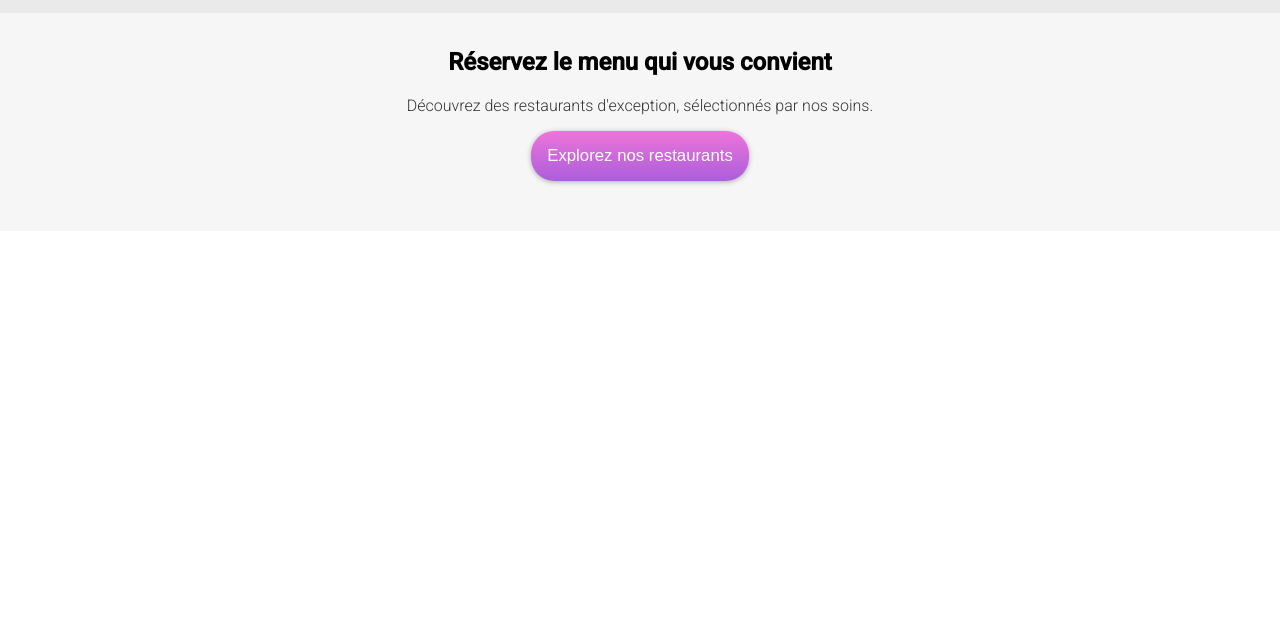
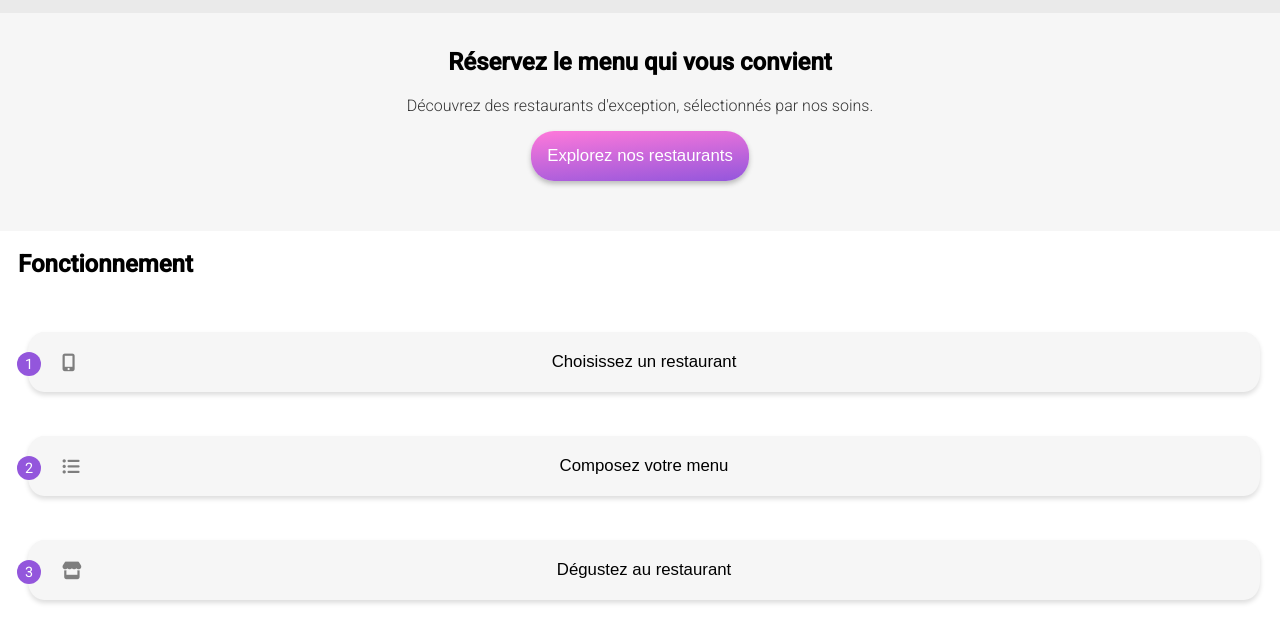
Before and after one commit to VTJ-Dumay-Pothuon/ValentinDumayPothuon_3_03082021, a plain HTML site: page index.html in a window 1280 px wide. Shown: the part 95-738 px from the top of the page. Drawn offline with Linux system fonts and the light colour scheme.

Commit message:
04082021-3 : nav structure mostly ready. Sass code factorized a bit, ongoing.

```diff
--- a/index.html
+++ b/index.html
@@ -25,7 +25,13 @@
                 <button class="welcome__btn">Explorez nos restaurants</button>
             </section>
             <nav>
-
+                <h1>Fonctionnement</h1>
+                <div class="nav__digit">1</div><i class="fas fa-mobile-alt"></i>
+                <button class="nav__btn" id="1-pick">Choisissez un restaurant</button>
+                <div class="nav__digit">2</div><i class="fas fa-list-ul"></i>
+                <button class="nav__btn" id="2-compose">Composez votre menu</button>
+                <div class="nav__digit">3</div><i class="fas fa-store"></i>
+                <button class="nav__btn" id="3-eat">Dégustez au restaurant</button>
             </nav>
             <section id="restaurants">
 
--- a/styles/styles.scss
+++ b/styles/styles.scss
@@ -1,6 +1,10 @@
 @import url('https://fonts.googleapis.com/css2?family=Roboto:wght@300;400;500&display=swap');
 
 %center {text-align: center;}
+
+@mixin block-shadow($color, $height: 3px){
+    box-shadow: 0px $height 5px $color;
+  }
 
 $grey: #353535;
 
@@ -15,7 +19,7 @@ header {
         @extend %center;
         position: relative;
         display: block;
-        box-shadow: 0px 0px 5px #aaa;
+        @include block-shadow(#aaa,0px);
         img {
             padding-top: 20px;
             padding-bottom: 5px;
@@ -47,9 +51,9 @@ aside {
     p {color: $grey;}
     h1 {margin-top: -15px;}
     .welcome__btn {
-        background: rgb(171,94,219);
-        background: linear-gradient(0deg, rgba(171,94,219,1) 0%, rgba(238,116,218,1) 100%);
-        box-shadow: 0px 1px 5px #aaa;
+        background-color: rgb(147,86,220);
+        background: linear-gradient(355deg, rgba(147,86,220,1) 0%, rgba(255,121,218,1) 100%);
+        @include block-shadow(#bbb);
         border-radius: 23px;
         border: none;
         width: 218px;
@@ -59,3 +63,43 @@ aside {
         cursor: pointer;
     }
 }
+
+nav {
+    padding-left: 18px;
+    .nav__digit {
+        display: inline-block;
+        background-color: #9356DC;
+        border-radius: 50%;
+        width : 24px;
+        height: 24px;
+        color: white;
+        position: relative;
+        left: -1px;
+        top:  54px;
+        font-weight:  400;
+        font-size:  0.9em;
+        line-height: 25px;
+        text-align: center;
+    }
+    .fas {
+        position: relative;
+        top:  54px;
+        left: 20px;
+        color: #7e7e7e;
+        font-size: 1.1em;
+    }
+    .nav__btn {
+        background-color: #f6f6f6;
+        padding: 20px 50px;
+        @include block-shadow(#ddd);
+        border-radius: 16px/19px;
+        border: none;
+        width: -moz-available;          /* For Firefox */
+        width: -webkit-fill-available;  /* For Chrome */
+        width: stretch;
+        margin: 10px 20px 10px 10px;
+        font-weight:  500;
+        font-size: 1.05em;
+        cursor: pointer;
+    }
+}
```
Also changed, not shown: styles/styles.css, 1 other file.
